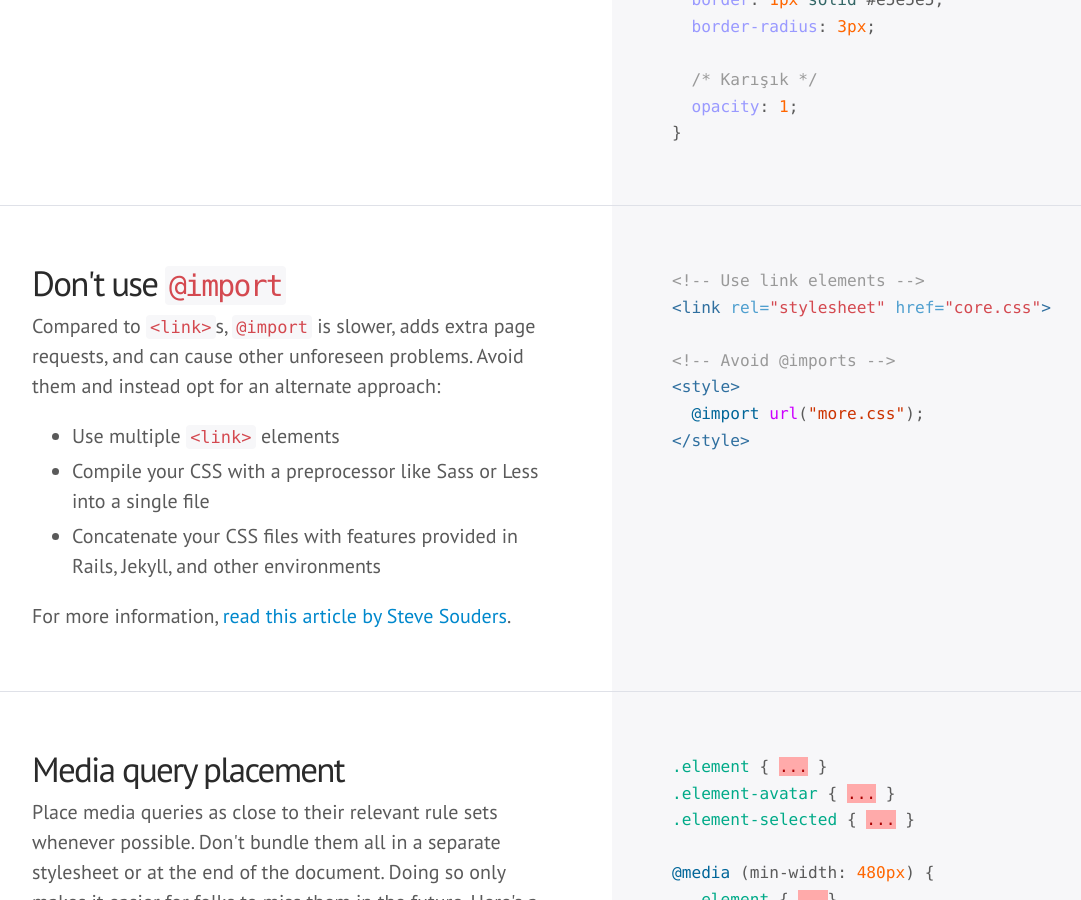
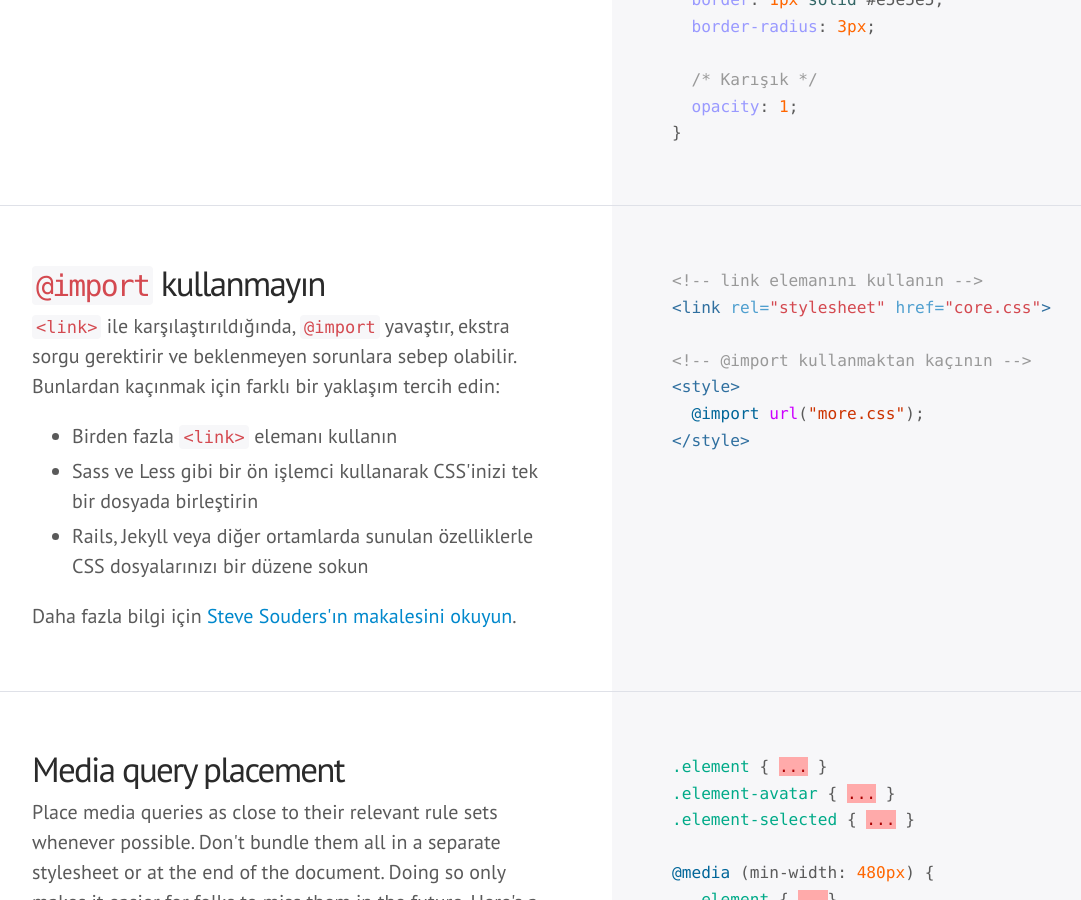
Before and after one commit to hayatbiralem/kod-rehberi, a Jekyll site: the page built from index.html, in a window 1280 px wide and 900 px high, scrolled down 8932 px. Shown: the whole window, without its empty margins (28-1109 px from the left). Built offline with Jekyll 4.4.1, drawn with Linux system fonts in a browser that asks for light colours; some web fonts are replaced; Markdown is read by kramdown in place of the engine named in the settings; comment, search, counter and statistics services are not loaded.

Commit message:
import kullanmayın bölümü çevirildi

```diff
--- a/_includes/css/import.html
+++ b/_includes/css/import.html
@@ -1,7 +1,7 @@
-<!-- Use link elements -->
+<!-- link elemanını kullanın -->
 <link rel="stylesheet" href="core.css">
 
-<!-- Avoid @imports -->
+<!-- @import kullanmaktan kaçının -->
 <style>
   @import url("more.css");
 </style>
--- a/index.html
+++ b/index.html
@@ -257,14 +257,14 @@ layout: default
 
 <div class="section" id="css-import-kullanmayin">
   <div class="col">
-    <h3>Don't use <code>@import</code></h3>
-    <p>Compared to <code>&lt;link&gt;</code>s, <code>@import</code> is slower, adds extra page requests, and can cause other unforeseen problems. Avoid them and instead opt for an alternate approach:</p>
+    <h3><code>@import</code> kullanmayın</h3>
+    <p><code>&lt;link&gt;</code> ile karşılaştırıldığında, <code>@import</code> yavaştır, ekstra sorgu gerektirir ve beklenmeyen sorunlara sebep olabilir. Bunlardan kaçınmak için farklı bir yaklaşım tercih edin:</p>
     <ul>
-      <li>Use multiple <code>&lt;link&gt;</code> elements</li>
-      <li>Compile your CSS with a preprocessor like Sass or Less into a single file</li>
-      <li>Concatenate your CSS files with features provided in Rails, Jekyll, and other environments</li>
+      <li>Birden fazla <code>&lt;link&gt;</code> elemanı kullanın</li>
+      <li>Sass ve Less gibi bir ön işlemci kullanarak CSS'inizi tek bir dosyada birleştirin</li>
+      <li>Rails, Jekyll veya diğer ortamlarda sunulan özelliklerle CSS dosyalarınızı bir düzene sokun</li>
     </ul>
-    <p>For more information, <a href="http://www.stevesouders.com/blog/2009/04/09/dont-use-import/">read this article by Steve Souders</a>.</p>
+    <p>Daha fazla bilgi için <a href="http://www.stevesouders.com/blog/2009/04/09/dont-use-import/">Steve Souders'ın makalesini okuyun</a>.</p>
   </div>
   <div class="col">
     {% highlight html %}{% include css/import.html %}{% endhighlight %}
```
